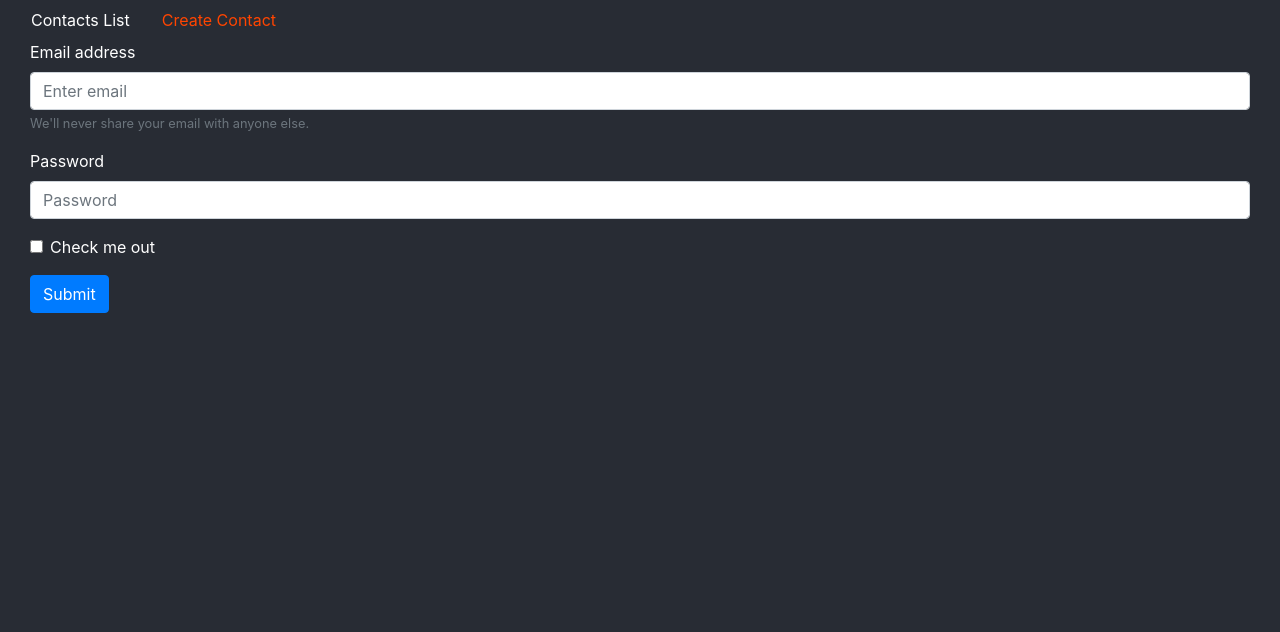
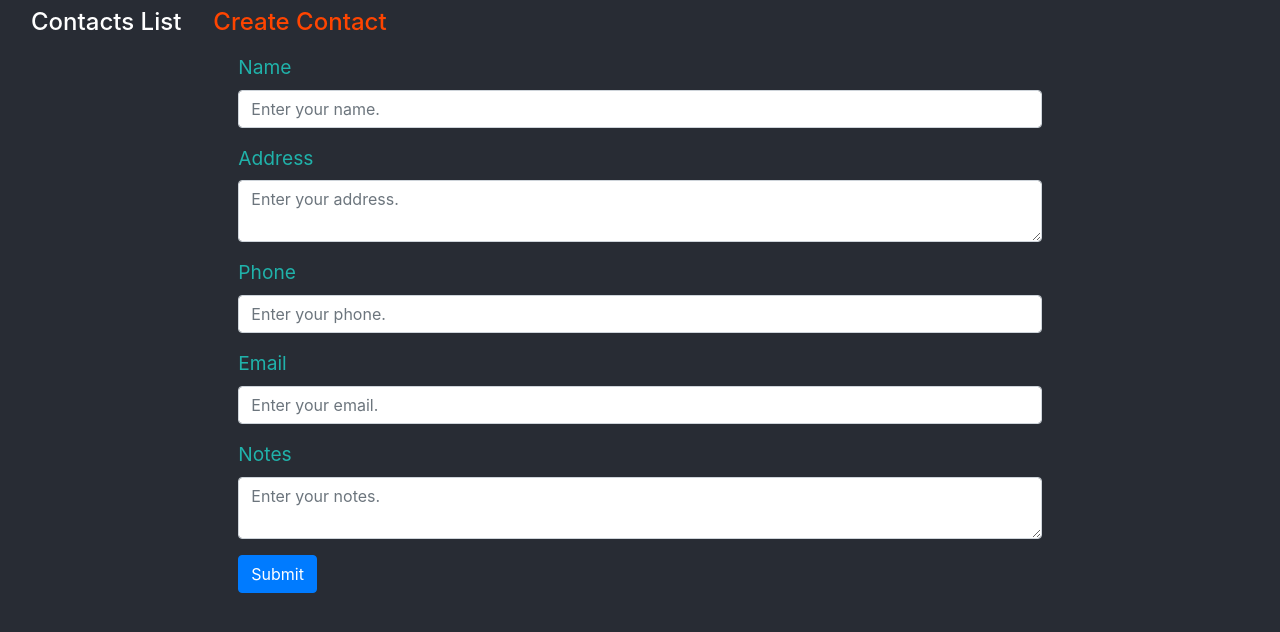
Before and after one commit to pankajspace/contacts-react, a React (Create React App) app: page /contacts/create in a window 1280 px wide. Shown: the top 632 px of the page. Built offline with nearby package versions, Linux system fonts and the light colour scheme.

Commit message:
contacts form all fields added. css improved.

```diff
--- a/src/App.css
+++ b/src/App.css
@@ -3,14 +3,6 @@
   min-height: 100vh;
   min-width: 100%;
   color: white;
-}
-
-.pad-10-px {
-  padding: 10px;
-}
-
-.txt-right {
-  text-align: right;
 }
 
 a {
--- a/src/components/ContactCreate.module.css
+++ b/src/components/ContactCreate.module.css
@@ -0,0 +1,4 @@
+.contacts_form label {
+    font-size: 1.2rem;
+    color: lightseagreen;
+}
--- a/src/components/ContactsCreate.js
+++ b/src/components/ContactsCreate.js
@@ -7,27 +7,30 @@ import * as constants from '../constants/constants';
 const ContactCreate = (props) => {
 
     return (
-        <div className={"row"}>
-            <div className="col-sm-12">
+        <div className={`row ${styles.contacts_form}`}>
+            <div className="col-sm-8 offset-sm-2">
                 <form>
                     <div className="form-group">
-                        <label for="exampleInputEmail1">Email address</label>
-                        <input type="email" className="form-control" id="exampleInputEmail1" placeholder="Enter email" />
-                        <small id="emailHelp" className="form-text text-muted">
-                            We'll never share your email with anyone else.
-                        </small>
+                        <label htmlFor="name">{constants.name}</label>
+                        <input type="text" className="form-control" name="name" id="name" placeholder="Enter your name." />
                     </div>
                     <div className="form-group">
-                        <label for="exampleInputPassword1">Password</label>
-                        <input type="password" className="form-control" id="exampleInputPassword1" placeholder="Password" />
+                        <label htmlFor="address">{constants.address}</label>
+                        <textarea className="form-control" name="address" id="address" placeholder="Enter your address." />
                     </div>
-                    <div className="form-group form-check">
-                        <input type="checkbox" className="form-check-input" id="exampleCheck1" />
-                        <label className="form-check-label" for="exampleCheck1">
-                            Check me out
-                        </label>
+                    <div className="form-group">
+                        <label htmlFor="phone">{constants.phone}</label>
+                        <input type="text" className="form-control" name="phone" id="phone" placeholder="Enter your phone." />
                     </div>
-                    <button type="submit" className="btn btn-primary">Submit</button>
+                    <div className="form-group">
+                        <label htmlFor="email">{constants.email}</label>
+                        <input type="email" className="form-control" id="email" placeholder="Enter your email." />
+                    </div>
+                    <div className="form-group">
+                        <label htmlFor="notes">{constants.notes}</label>
+                        <textarea className="form-control" name="notes" id="notes" placeholder="Enter your notes." />
+                    </div>
+                    <button type="submit" className="btn btn-primary">{constants.submit}</button>
                 </form>
             </div>
         </div>
--- a/src/components/ContactsList.js
+++ b/src/components/ContactsList.js
@@ -22,11 +22,11 @@ const ContactList = (props) => {
 
     return (
         <div className={"row contacts_list"}>
-            <div className={`${styles.contacts_list_item} col-sm-2`} >{constants.name}</div>
-            <div className={`${styles.contacts_list_item} col-sm-3`} >{constants.address}</div>
-            <div className={`${styles.contacts_list_item} col-sm-2`} >{constants.phone}</div>
-            <div className={`${styles.contacts_list_item} col-sm-2`} >{constants.email}</div>
-            <div className={`${styles.contacts_list_item} col-sm-3`} >{constants.notes}</div>
+            <div className={`${styles.contacts_list_item_header} col-sm-2`} >{constants.name}</div>
+            <div className={`${styles.contacts_list_item_header} col-sm-3`} >{constants.address}</div>
+            <div className={`${styles.contacts_list_item_header} col-sm-2`} >{constants.phone}</div>
+            <div className={`${styles.contacts_list_item_header} col-sm-2`} >{constants.email}</div>
+            <div className={`${styles.contacts_list_item_header} col-sm-3`} >{constants.notes}</div>
             {renderContactNames()}
         </div>
     )
--- a/src/components/ContactsList.module.css
+++ b/src/components/ContactsList.module.css
@@ -6,3 +6,10 @@ div.contacts_list_item {
     padding: .5rem;
     border: 1px solid gray;
 }
+
+div.contacts_list_item_header {
+    padding: .5rem;
+    border: 1px solid gray;
+    font-size: 1.2rem;
+    color: lightseagreen;
+}
--- a/src/components/Navigation.js
+++ b/src/components/Navigation.js
@@ -1,24 +1,18 @@
 import React from 'react';
-import { Route, NavLink, Switch, Redirect } from 'react-router-dom';
+import { NavLink } from 'react-router-dom';
 
 const Navigation = (props) => {
     return (
         <ul className="nav">
             <li className="nav-item">
-                <NavLink
-                    to="/contacts/list"
-                    exact
-                    className="nav-link"
-                    activeClassName="active"
-                >Contacts List</NavLink>
+                <NavLink to="/contacts/list" exact className="nav-link" activeClassName="active" >
+                    <h4>Contacts List</h4>
+                </NavLink>
             </li>
             <li className="nav-item">
-                <NavLink
-                    to="/contacts/create/"
-                    exact
-                    className="nav-link"
-                    activeClassName="active"
-                >Create Contact</NavLink>
+                <NavLink to="/contacts/create/" exact className="nav-link" activeClassName="active">
+                    <h4>Create Contact</h4>
+                </NavLink>
             </li>
         </ul>
     )
--- a/src/constants/constants.js
+++ b/src/constants/constants.js
@@ -3,3 +3,4 @@ export const address = "Address";
 export const phone = "Phone";
 export const email = "Email";
 export const notes = "Notes";
+export const submit = "Submit";
--- a/src/container/Contacts.js
+++ b/src/container/Contacts.js
@@ -1,5 +1,5 @@
 import React, { Component } from 'react';
-import { Route, NavLink, Switch, Redirect } from 'react-router-dom';
+import { Route, Switch, Redirect } from 'react-router-dom';
 
 import Navigation from '../components/Navigation';
 import ContactList from '../components/ContactsList';
```
